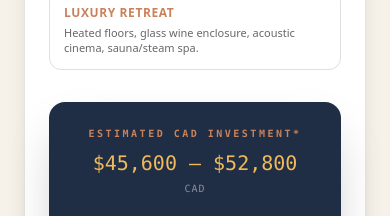
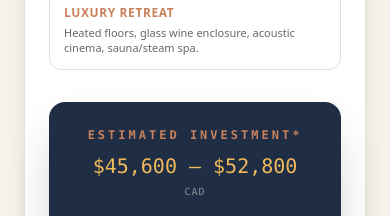
Before and after one commit to jees-beep/lokah-web, a Next.js app: page / in a window 390 px wide. Shown: the part 7760-7976 px from the top of the page. Built offline with nearby package versions, Linux system fonts and the light colour scheme.

Commit message:
buffer on mobile devices

```diff
--- a/app/components/BudgetEstimator.tsx
+++ b/app/components/BudgetEstimator.tsx
@@ -298,8 +298,8 @@ export default function BudgetEstimator({ onOpenModal }: BudgetEstimatorProps) {
 
             <div className="space-y-4">
               <div>
-                <span className="text-[#C9825B] text-[10px] font-mono tracking-[0.25em] uppercase font-bold block">
-                  Estimated CAD Investment*
+                <span className="text-[#C9825B] text-[12px] font-mono tracking-[0.25em] uppercase font-bold block">
+                  Estimated Investment*
                 </span>
                 <div className="text-xl xs:text-2xl sm:text-3xl lg:text-4xl font-light text-[#F0B95A] mt-2 mb-1 font-mono whitespace-nowrap overflow-hidden text-ellipsis">
                   ${minEstimate.toLocaleString()} &ndash; ${maxEstimate.toLocaleString()}
```
